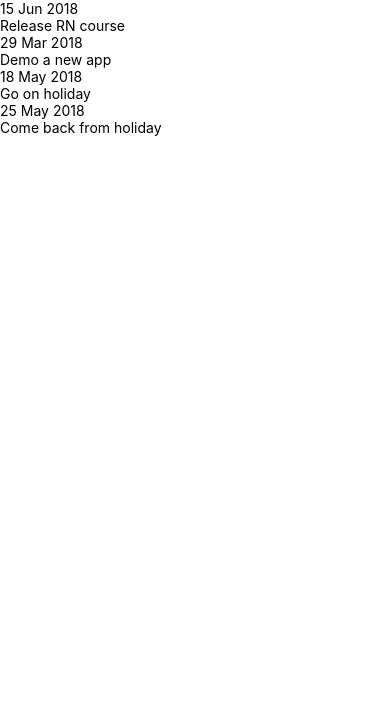
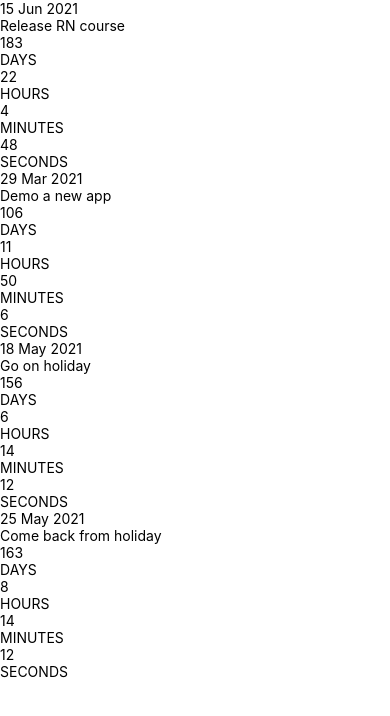
Before and after one commit to paisanousa/countdown-expo, a React Native app: screen / in a window 390 px wide. Shown: the top 716 px of the page. Built offline with nearby package versions, Linux system fonts and the light colour scheme.

Commit message:
Add changes through Module 4.3

```diff
--- a/EventCard.js
+++ b/EventCard.js
@@ -1,16 +1,37 @@
 import React from "react";
 import { Text, View, StyleSheet } from "react-native";
 import PropTypes from "prop-types";
-import { formatDate } from "./api";
+import { formatDate, getCountdownParts } from "./api";
 
 const styles = StyleSheet.create({});
 
 export default function EventCard({ event }) {
+  const { days, hours, minutes, seconds } = getCountdownParts(event.date);
+
   return (
     <View style={styles.card}>
       <View style={styles.cardHeader}>
         <Text style={styles.date}>{formatDate(event.date)}</Text>
         <Text style={styles.title}>{event.title}</Text>
+      </View>
+
+      <View style={styles.counterContainer}>
+        <View style={styles.counter}>
+          <Text style={styles.counterText}>{days}</Text>
+          <Text style={styles.counterLabel}>DAYS</Text>
+        </View>
+        <View style={styles.counter}>
+          <Text style={styles.counterText}>{hours}</Text>
+          <Text style={styles.counterLabel}>HOURS</Text>
+        </View>
+        <View style={styles.counter}>
+          <Text style={styles.counterText}>{minutes}</Text>
+          <Text style={styles.counterLabel}>MINUTES</Text>
+        </View>
+        <View style={styles.counter}>
+          <Text style={styles.counterText}>{seconds}</Text>
+          <Text style={styles.counterLabel}>SECONDS</Text>
+        </View>
       </View>
     </View>
   );
@@ -19,6 +40,6 @@
 EventCard.propTypes = {
   event: PropTypes.shape({
     title: PropTypes.string.isRequired,
-    date: PropTypes.string.isRequired,
+    date: PropTypes.instanceOf(Date),
   }),
 };
--- a/EventList.js
+++ b/EventList.js
@@ -9,7 +9,10 @@
   };
 
   componentDidMount() {
-    const events = require("./db.json").events;
+    const events = require("./db.json").events.map((e) => ({
+      ...e,
+      date: new Date(e.date),
+    }));
     this.setState({ events });
   }
 
--- a/db.json
+++ b/db.json
@@ -2,22 +2,22 @@
   "events": [
     {
       "title": "Release RN course",
-      "date": "2018-06-15T00:00:00.000Z",
+      "date": "2021-06-15T00:00:00.000Z",
       "id": "05dafc66-bd91-43a0-a752-4dc40f039144"
     },
     {
       "title": "Demo a new app",
-      "date": "2018-03-29T13:45:18.000Z",
+      "date": "2021-03-29T13:45:18.000Z",
       "id": "001c9b6d-00a9-465c-a2d3-afb7176a0a87"
     },
     {
       "title": "Go on holiday",
-      "date": "2018-05-18T08:09:24.000Z",
+      "date": "2021-05-18T08:09:24.000Z",
       "id": "4cdbe78f-54df-4769-bf3b-02a930161ec5"
     },
     {
       "title": "Come back from holiday",
-      "date": "2018-05-25T10:09:24.000Z",
+      "date": "2021-05-25T10:09:24.000Z",
       "id": "81066e94-5e2a-410a-986c-67dcc72d3a82"
     }
   ]
```
